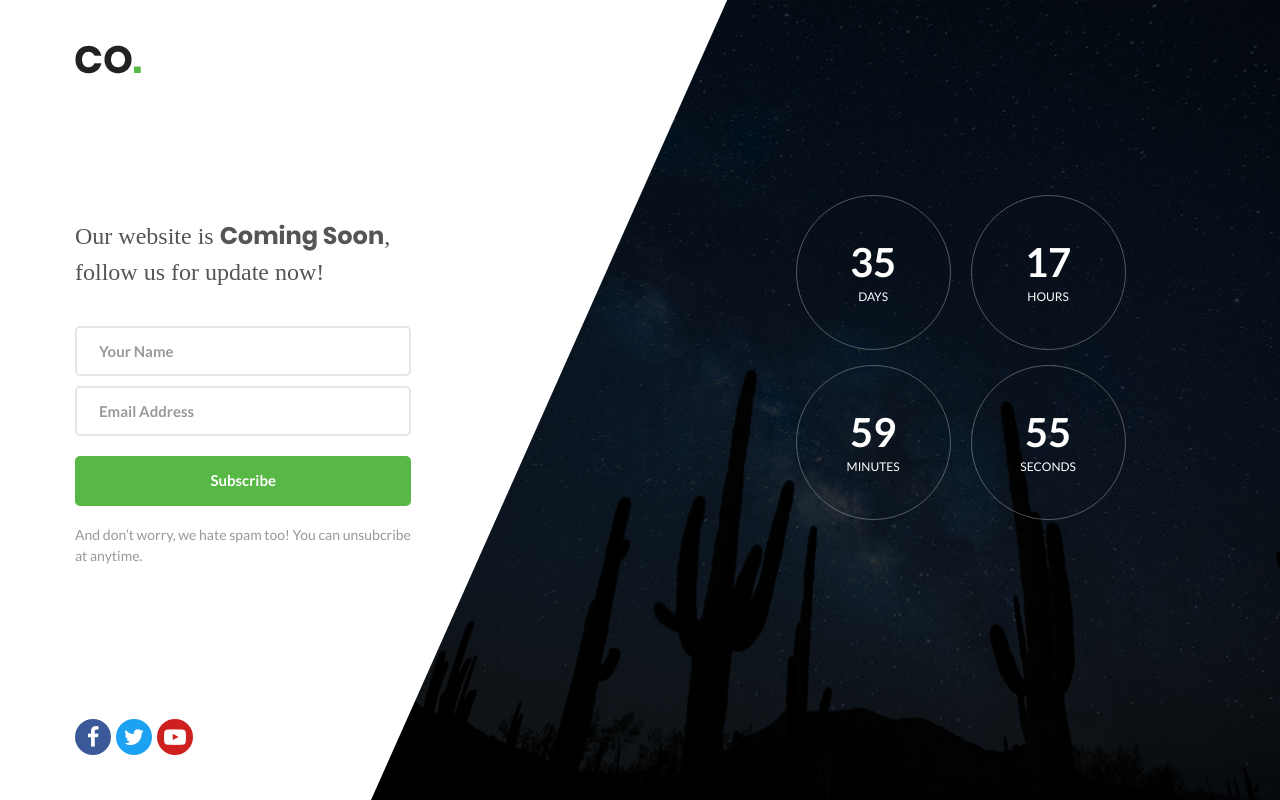
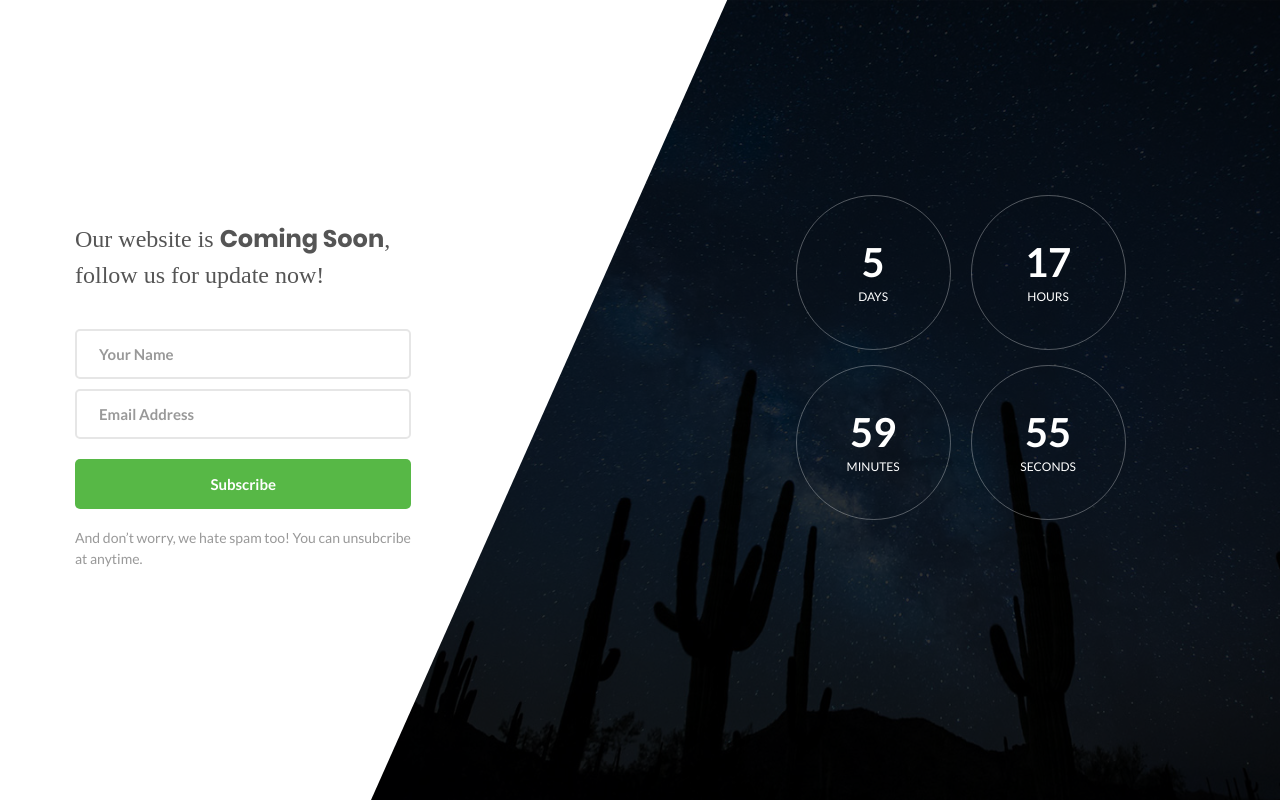
Before and after one commit to abdesamad12/mtdo.site, a plain HTML site: page index.html in a window 1280 px wide. Drawn offline with Linux system fonts and the light colour scheme; a web font is replaced by a local one.

Commit message:
second adjust

```diff
--- a/index.html
+++ b/index.html
@@ -51,7 +51,6 @@
 		<!-- Form -->
 		<div class="size3 flex-col-sb flex-w p-l-75 p-r-75 p-t-45 p-b-45 respon1">
 			<div class="wrap-pic1">
-				<img src="images/icons/logo.png" alt="LOGO">
 			</div>
 
 			<div class="p-t-50 p-b-60">
@@ -83,17 +82,7 @@
 			</div>
 
 			<div class="flex-w">
-				<a href="#" class="flex-c-m size5 bg3 how1 trans-04 m-r-5">
-					<i class="fa fa-facebook"></i>
-				</a>
 
-				<a href="#" class="flex-c-m size5 bg4 how1 trans-04 m-r-5">
-					<i class="fa fa-twitter"></i>
-				</a>
-
-				<a href="#" class="flex-c-m size5 bg5 how1 trans-04 m-r-5">
-					<i class="fa fa-youtube-play"></i>
-				</a>
 			</div>
 		</div>
 	</div>
@@ -120,7 +109,7 @@
 			/*Endtime must be > current time*/
 			endtimeYear: 0,
 			endtimeMonth: 0,
-			endtimeDate: 35,
+			endtimeDate: 5,
 			endtimeHours: 18,
 			endtimeMinutes: 0,
 			endtimeSeconds: 0,
```
Also changed, not shown: 1 other file.
